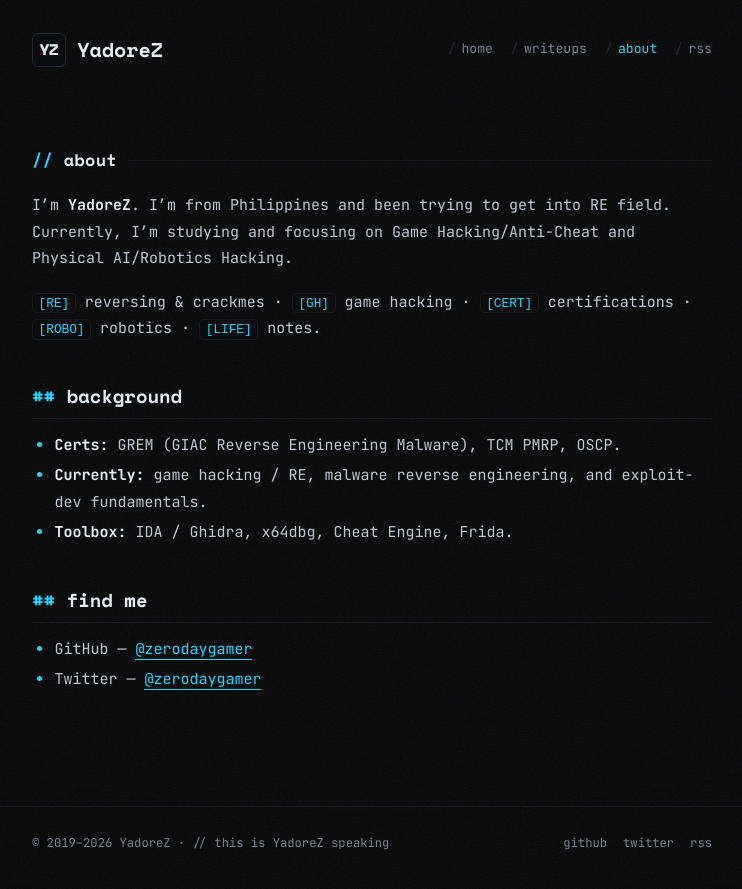
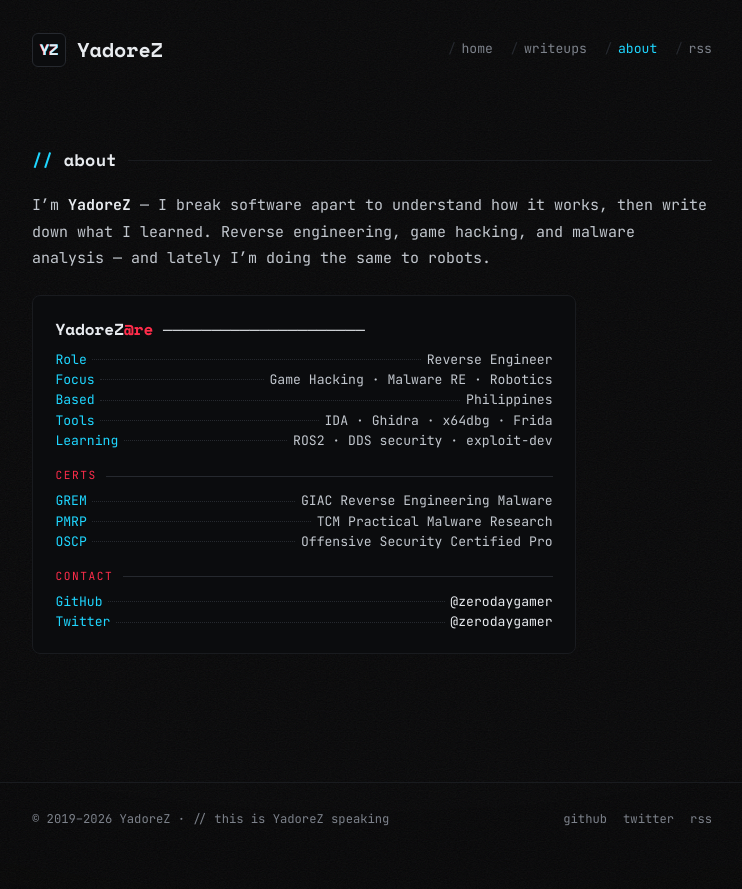
Before and after one commit to zerodaygamer/zerodaygamer.github.io, a Jekyll site: the page built from about.md, in a window 1280 px wide. Shown: the top 889 px of the page, without its empty margins (268-1010 px from the left). Built offline with Jekyll 4.4.1, drawn with Linux system fonts in a browser that asks for light colours.

Commit message:
Update about.me

```diff
--- a/about.md
+++ b/about.md
@@ -4,22 +4,29 @@ title: about
 permalink: /about/
 ---
 <div class="section-head"><h2>about</h2><span class="rule"></span></div>
+
 <div class="prose intro" markdown="1">
+I'm **YadoreZ** — I break software apart to understand how it works, then write
+down what I learned. Reverse engineering, game hacking, and malware analysis —
+and lately I'm doing the same to robots.
+</div>
 
-I'm **YadoreZ**. I'm from Philippines and been trying to get into RE field. Currently, I'm studying and focusing on Game Hacking/Anti-Cheat and Physical AI/Robotics Hacking.
+<div class="neofetch">
+<div class="nf-info">
+  <div class="nf-title">YadoreZ<span class="at">@re</span> ─────────────────────</div>
+  <div class="nf-row"><span class="nf-key">Role</span><span class="nf-dots"></span><span class="nf-val">Reverse Engineer</span></div>
+  <div class="nf-row"><span class="nf-key">Focus</span><span class="nf-dots"></span><span class="nf-val">Game Hacking · Malware RE · Robotics</span></div>
+  <div class="nf-row"><span class="nf-key">Based</span><span class="nf-dots"></span><span class="nf-val">Philippines</span></div>
+  <div class="nf-row"><span class="nf-key">Tools</span><span class="nf-dots"></span><span class="nf-val">IDA · Ghidra · x64dbg · Frida</span></div>
+  <div class="nf-row"><span class="nf-key">Learning</span><span class="nf-dots"></span><span class="nf-val">ROS2 · DDS security · exploit-dev</span></div>
 
-`[RE]` reversing & crackmes · `[GH]` game hacking · `[CERT]` certifications ·
-`[ROBO]` robotics · `[LIFE]` notes.
+  <div class="nf-head">Certs</div>
+  <div class="nf-row"><span class="nf-key">GREM</span><span class="nf-dots"></span><span class="nf-val">GIAC Reverse Engineering Malware</span></div>
+  <div class="nf-row"><span class="nf-key">PMRP</span><span class="nf-dots"></span><span class="nf-val">TCM Practical Malware Research</span></div>
+  <div class="nf-row"><span class="nf-key">OSCP</span><span class="nf-dots"></span><span class="nf-val">Offensive Security Certified Pro</span></div>
 
-## background
-
-- **Certs:** GREM (GIAC Reverse Engineering Malware), TCM PMRP, OSCP.
-- **Currently:** game hacking / RE, malware reverse engineering, and exploit-dev fundamentals.
-- **Toolbox:** IDA / Ghidra, x64dbg, Cheat Engine, Frida.
-
-## find me
-
-- GitHub — [@{{ site.github_username }}](https://github.com/{{ site.github_username }})
-- Twitter — [@{{ site.twitter_username }}](https://twitter.com/{{ site.twitter_username }})
-
+  <div class="nf-head">Contact</div>
+  <div class="nf-row"><span class="nf-key">GitHub</span><span class="nf-dots"></span><span class="nf-val"><a href="https://github.com/{{ site.github_username }}">@{{ site.github_username }}</a></span></div>
+  <div class="nf-row"><span class="nf-key">Twitter</span><span class="nf-dots"></span><span class="nf-val"><a href="https://twitter.com/{{ site.twitter_username }}">@{{ site.twitter_username }}</a></span></div>
 </div>
+</div>
--- a/assets/css/style.css
+++ b/assets/css/style.css
@@ -209,3 +209,30 @@ a:focus-visible{outline:2px solid var(--cyan);outline-offset:2px;border-radius:2
   *{animation:none !important;transition:none !important;scroll-behavior:auto !important;}
   .glitch::before,.glitch::after{display:none;}
 }
+
+/* ---------- neofetch about card ---------- */
+.neofetch{display:flex;gap:1.6rem;align-items:flex-start;margin:1.5rem 0 2rem;
+  border:1px solid var(--line);border-radius:8px;background:var(--bg-soft);
+  padding:1.3rem 1.4rem;overflow-x:auto;position:relative;z-index:3;max-width:34rem;}
+.nf-ascii{color:var(--cyan);font-size:.62rem;line-height:1.08;white-space:pre;margin:0;flex:none;
+  text-shadow:.5px 0 var(--red),-.5px 0 var(--cyan);}
+.nf-ascii .sub{color:var(--dim);}
+.nf-info{flex:1;min-width:0;font-size:.82rem;line-height:1.55;}
+.nf-title{font-family:var(--display);color:var(--ink);font-size:1rem;margin-bottom:.5rem;}
+.nf-title .at{color:var(--red);}
+.nf-head{display:flex;align-items:center;gap:.6rem;color:var(--red);font-size:.7rem;
+  letter-spacing:.14em;text-transform:uppercase;margin:1rem 0 .4rem;}
+.nf-head::after{content:"";flex:1;border-top:1px solid var(--line-hi);}
+.nf-row{display:flex;align-items:baseline;gap:.35rem;}
+.nf-key{color:var(--cyan);white-space:nowrap;}
+.nf-dots{flex:1;border-bottom:1px dotted var(--line-hi);position:relative;top:-.28em;min-width:1.5rem;}
+.nf-val{color:var(--ink-soft);white-space:nowrap;text-align:right;}
+.nf-val a{border:0;color:var(--ink);}
+.nf-val a:hover{color:var(--cyan);}
+.nf-val .g{color:var(--green);} .nf-val .r{color:var(--red);}
+@media(max-width:640px){
+  .neofetch{flex-direction:column;gap:1rem;}
+  .nf-ascii{align-self:center;font-size:.5rem;}
+  .nf-val{white-space:normal;text-align:left;}
+  .nf-dots{min-width:.75rem;}
+}
```
